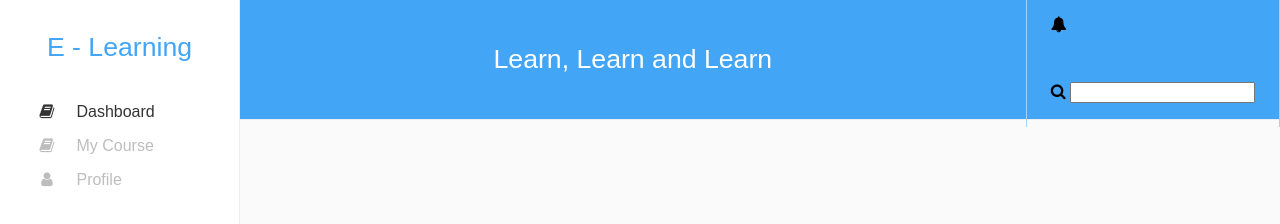
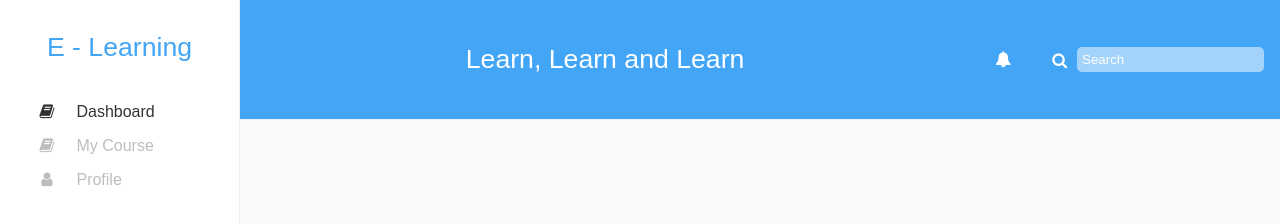
Before and after one commit to brianrizqi/E-Learning, a plain HTML site: page dashboard.html in a window 1280 px wide. Shown: the top 224 px of the page. Drawn offline with Linux system fonts and the light colour scheme.

Commit message:
Fixing dashboard

```diff
--- a/dashboard.html
+++ b/dashboard.html
@@ -49,13 +49,13 @@
                     </p>
                 </span>
             </div>
-            <div>
+            <div class="d-flex align-items-center">
                 <div class="notif">
                     <span class="fa fa-bell"></span>
                 </div>
                 <div class="search-bar">
                     <span class="fa fa-search"></span>
-                    <input type="text">
+                    <input type="text" placeholder="Search">
                 </div>
             </div>
         </header>
--- a/style.scss
+++ b/style.scss
@@ -147,12 +147,39 @@ html, body, .site-wrapper {
     @include d-flex-center();
     @include flex-grow();
     @include d-flex();
+    padding: 2em;
+
   }
 
-  .search-bar,
   .notif {
     padding: 1.5em;
-    border-left: 1px solid lighten($primary,20);
-    border-right: 1px solid lighten($primary,20);
+    border-left: 1px solid $primary;
+    border-right: 1px solid $primary;
+    color: $white;
   }
+
+  .search-bar {
+    padding: 0 1em;
+    @include flex-grow();
+    @include d-flex();
+    @include d-flex-v-center();
+    color: white;
+
+    input {
+      border: 0;
+      padding: 5px;
+      background-color: lighten($primary, 20);
+      color: $secondary-text;
+      font-family: inherit;
+      outline: none;
+      @include flex-grow();
+      margin-left: 10px;
+      border-radius: 5px;
+
+      &::-webkit-input-placeholder {
+        color:lighten($white, 20);
+      }
+    }
+  }
+
 }
```
Also changed, not shown: style.css, 1 other file.
